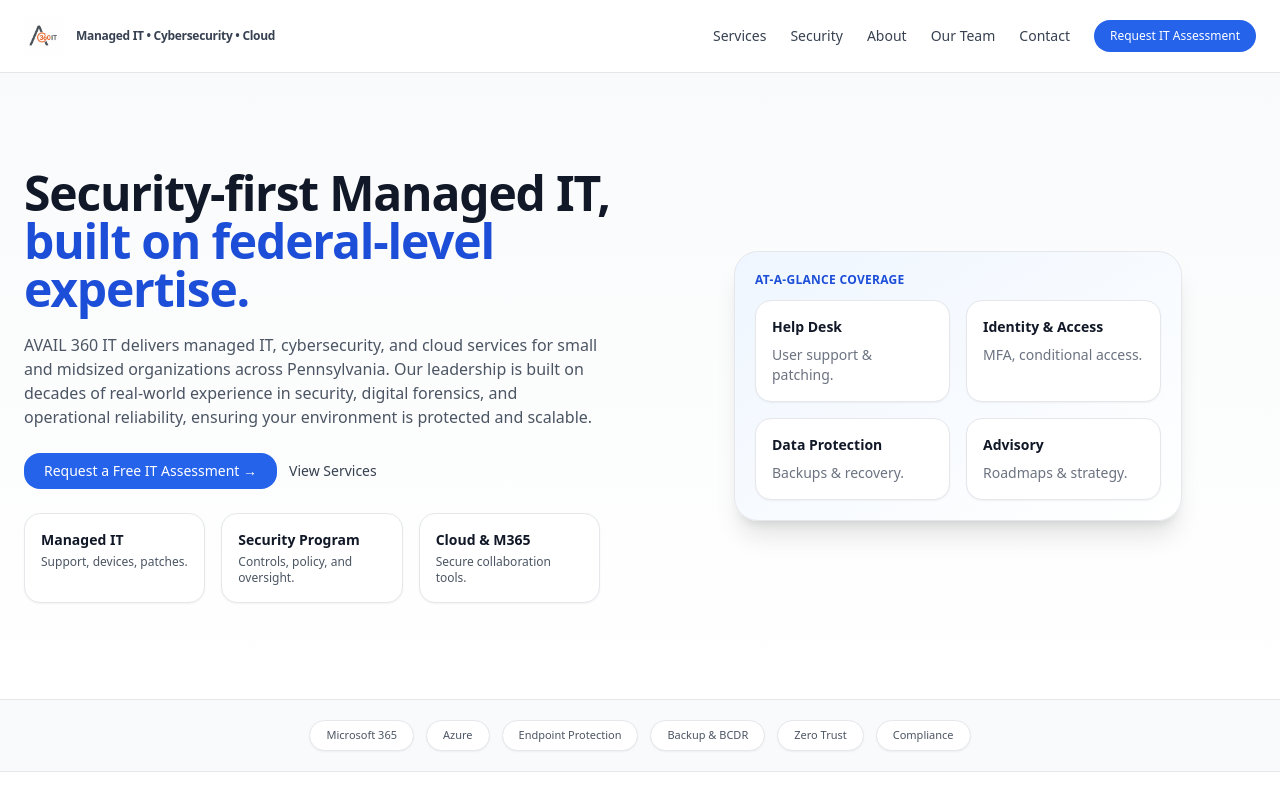
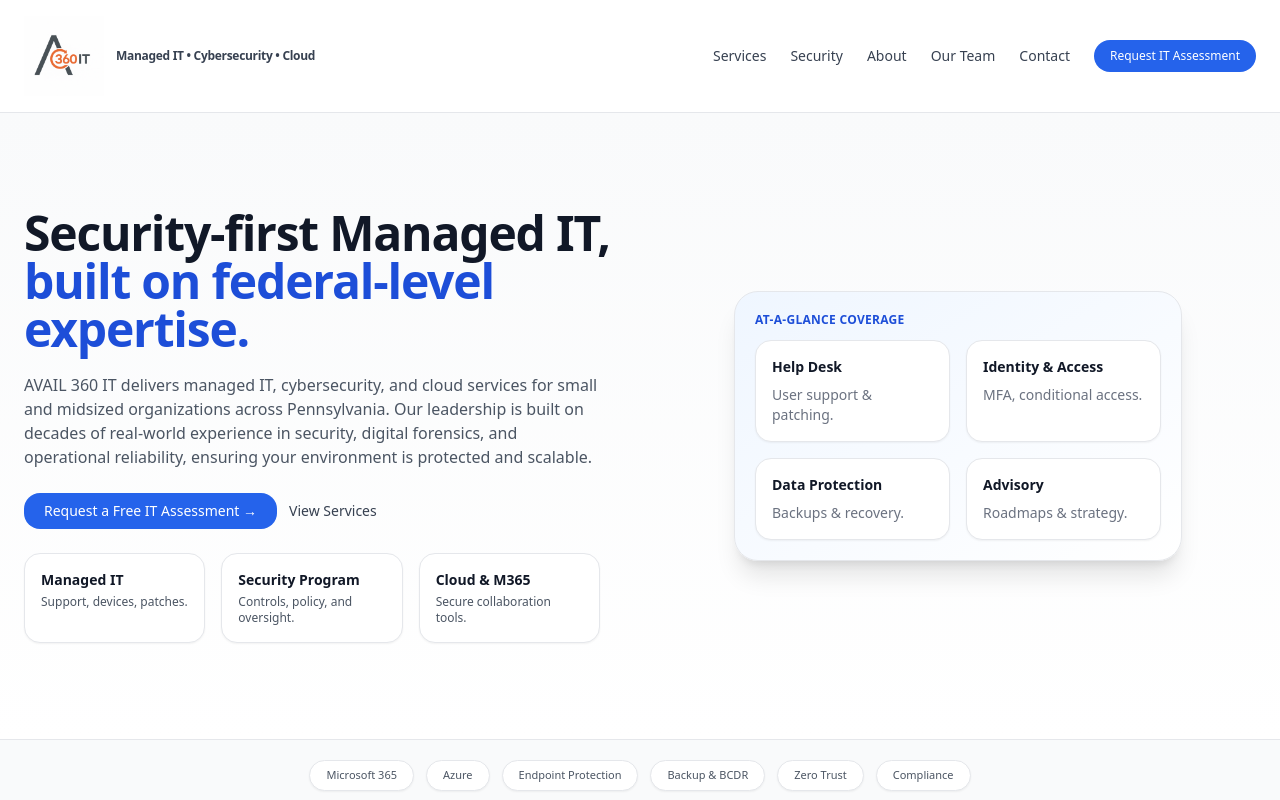
Before and after one commit to avail360it/avail360it-site, a plain HTML site: page index.html in a window 1280 px wide. Shown: the top 800 px of the page. Drawn offline with nearby package versions, Linux system fonts and the light colour scheme.

Commit message:
Update index.html

```diff
--- a/index.html
+++ b/index.html
@@ -25,7 +25,7 @@
       <img
         src="logo-avail360.png"
         alt="AVAIL 360 IT by Entrust"
-        class="h-10 w-auto"
+        class="h-20 w-auto"
       />
       <div class="hidden flex-col leading-tight sm:flex">
         <div class="text-xs font-semibold tracking-tight text-gray-700">
```
